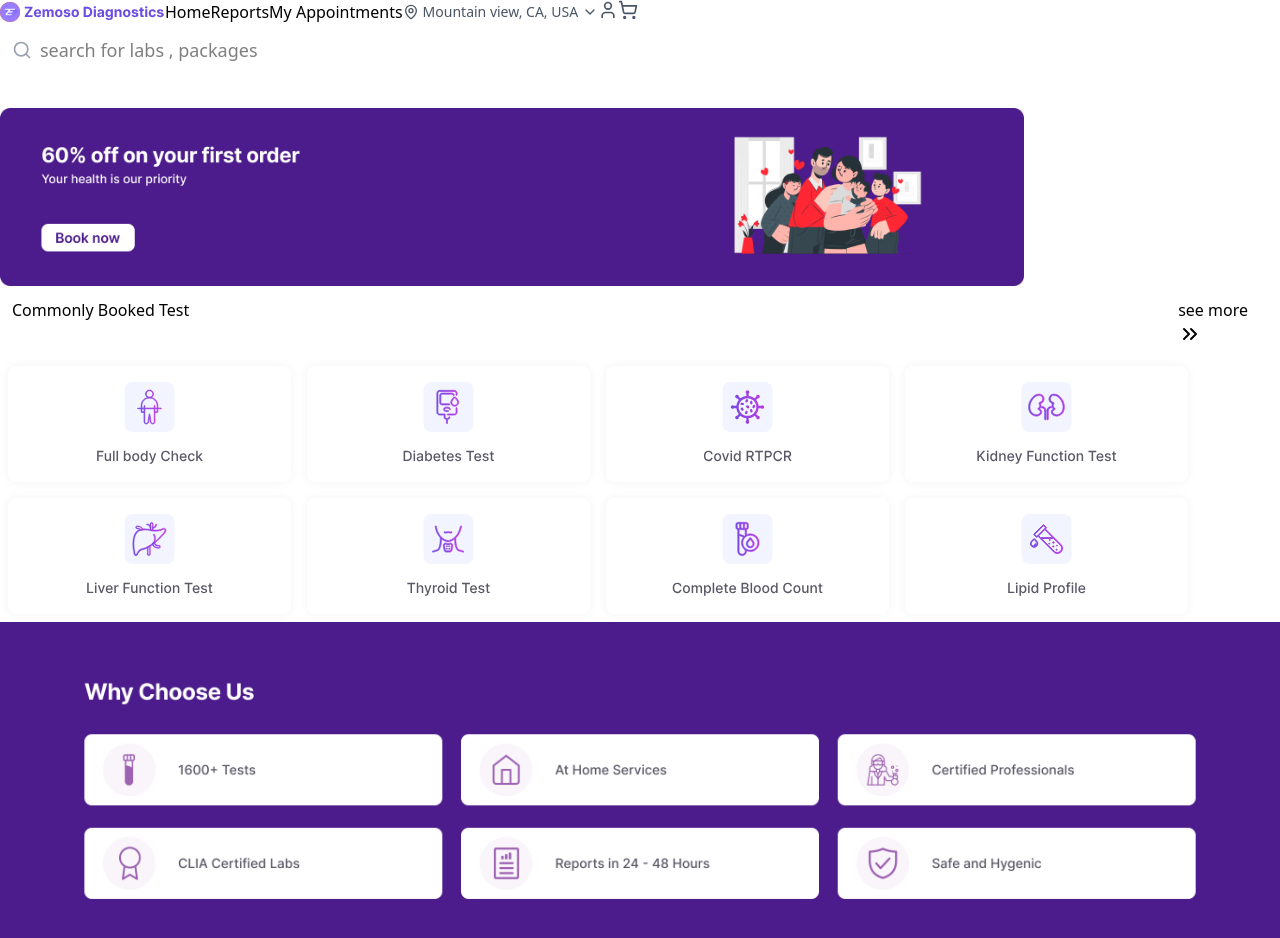
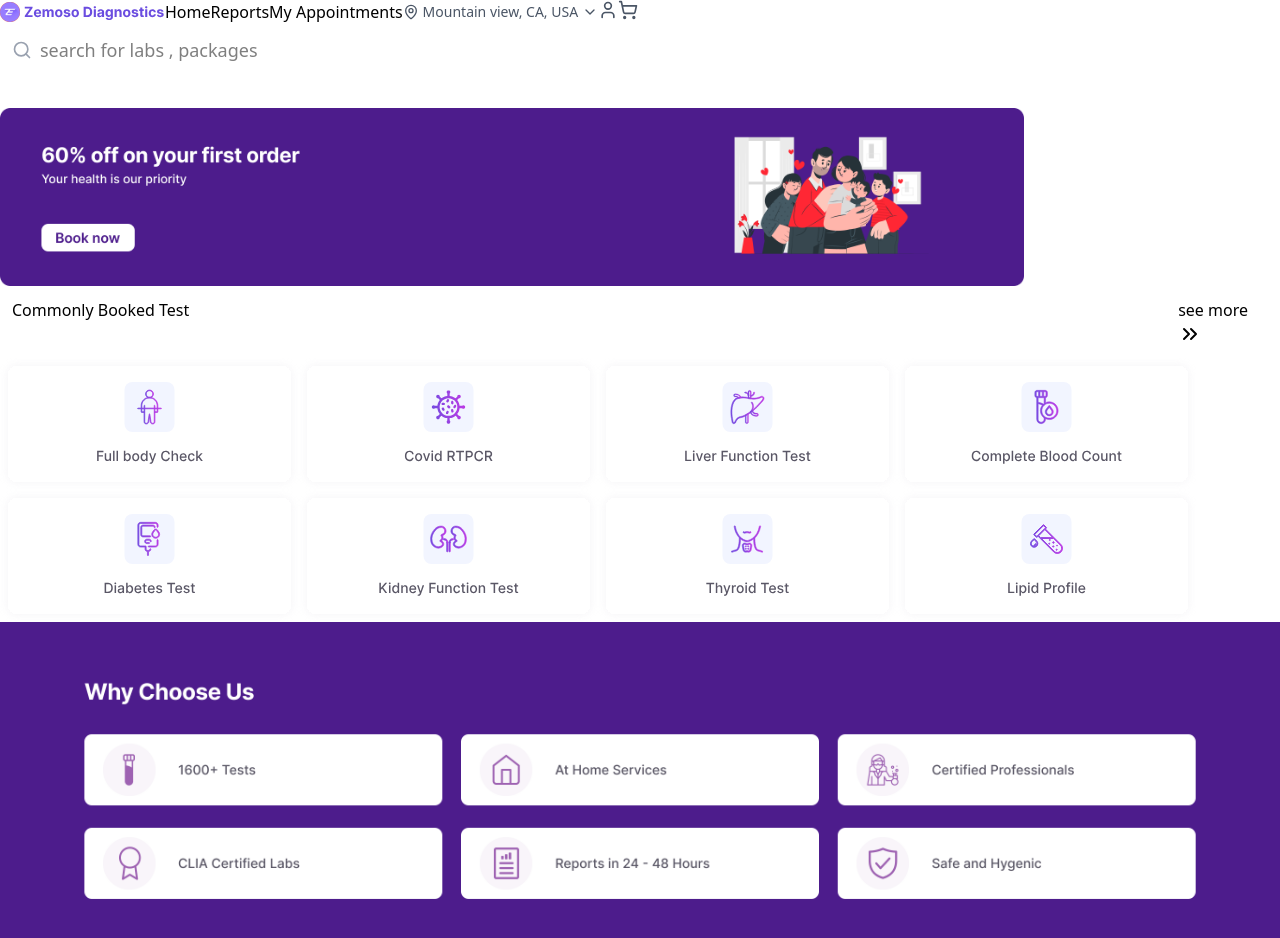
Before and after one commit to asrarali21/Quick-Diagnostics, a React (Vite) app: page / in a window 1280 px wide. Shown: the top 938 px of the page. Built offline with nearby package versions, Linux system fonts and the light colour scheme; data requests are answered from the project's data file.

Commit message:
added TestList

```diff
--- a/db.json
+++ b/db.json
@@ -3,42 +3,92 @@
     {
       "id": 1,
       "name": "Full Body Check",
-      "icon": "/TestIcons/test.svg"
+      "icon": "/TestIcons/test.svg",
+       "image" : "bodytest.png",
+      "price": 1299,
+      "description": "A complete health checkup that includes 42 tests to assess overall health.",
+      "testsIncluded": 42,
+      "reportTime": "24 Hrs"
     },
     {
       "id": 2,
-      "name": "Covid RTPCR",
-      "icon": "/TestIcons/test-1.svg"
+      "name": "Cardiac Risk Assessment",
+       "image" : "cardiac.png",
+      "price": 1299,
+      "description": "Cardiac health check including cholesterol, ECG, and BP tests.",
+      "testsIncluded": 42,
+      "reportTime": "24 Hrs"
     },
     {
       "id": 3,
-      "name": "Liver Function Test",
-      "icon": "/TestIcons/test-2.svg"
+      "name": "Stress Assessment",
+      "price": 1299,
+      "description": "Evaluate cortisol levels and other key stress indicators.",
+      "testsIncluded": 42,
+      "reportTime": "24 Hrs"
     },
     {
       "id": 4,
-      "name": "Complete Blood Count",
-      "icon": "/TestIcons/test-3.svg"
+      "name": "Covid RTPCR",
+      "icon": "/TestIcons/test-2.svg",
+      "price": 1299,
+      "description": "Evaluates the health of your liver using 12 essential parameters.",
+      "testsIncluded": 12,
+      "reportTime": "24 Hrs"
     },
     {
       "id": 5,
+      "name": "Liver Function Test",
+      "icon": "/TestIcons/test-4.svg",
+      "price": 1299,
+      "description": "Evaluates the health of your liver using 12 essential parameters.",
+      "testsIncluded": 12,
+      "reportTime": "24 Hrs"
+    },
+    {
+      "id": 6,
+      "name": "Complete Blood Count",
+      "icon": "/TestIcons/test-6.svg",
+      "price": 799,
+      "description": "Provides important information about the kinds and numbers of cells in the blood.",
+      "testsIncluded": 10,
+      "reportTime": "12 Hrs"
+    },
+    {
+      "id": 7,
       "name": "Diabetes Test",
-      "icon": "/TestIcons/test-4.svg"
-    },
-     {
-      "id": 6,
-      "name": "Kidney Function Test ",
-      "icon": "/TestIcons/test-5.svg"
-    },
-     {
-      "id": 7,
-      "name": "Thyroid Test",
-      "icon": "/TestIcons/test-6.svg"
+      "icon": "/TestIcons/test-1.svg",
+      "price": 899,
+      "description": "Includes blood glucose fasting, PP, and HbA1c tests.",
+      "testsIncluded": 5,
+      "reportTime": "12 Hrs"
     },
     {
       "id": 8,
-      "name": "Lipid Profile",
-      "icon": "/TestIcons/test-7.svg"
+      "name": "Kidney Function Test",
+      "icon": "/TestIcons/test-3.svg",
+      "price": 999,
+      "description": "Evaluates urea, creatinine, uric acid and more to check kidney health.",
+      "testsIncluded": 8,
+      "reportTime": "24 Hrs"
+    },
+    {
+      "id": 9,
+      "name": "Thyroid Test",
+      "icon": "/TestIcons/test-5.svg",
+      "price": 999,
+      "description": "Includes T3, T4, and TSH to assess thyroid function.",
+      "testsIncluded": 3,
+      "reportTime": "24 Hrs"
+    },
+        {
+      "id": 9,
+      "name": "Lipid Profile Test",
+      "icon": "/TestIcons/test-7.svg",
+      "price": 999,
+      "description": "Includes T3, T4, and TSH to assess thyroid function.",
+      "testsIncluded": 3,
+      "reportTime": "24 Hrs"
     }
   ]
 }
--- a/src/App.jsx
+++ b/src/App.jsx
@@ -6,6 +6,7 @@ import Search from './components/Search';
 import { useSetRecoilState } from 'recoil';
 import { apiDataState } from './apiState';
 import CommonlyBooked from './components/CommonlyBooked';
+import TestList from './components/TestList';
 
 function App() {
 
@@ -16,7 +17,7 @@ function App() {
         try {
               let response = await fetch("http://localhost:3001/tests")
           let data = await response.json()
-          console.log(data)
+
           setApiData(data)
 
         } catch (error) {
@@ -32,6 +33,7 @@ function App() {
      <Navbar/>
      <Search/>
      <CommonlyBooked/>
+     <TestList/>
     </>
   )
 }
--- a/src/components/CommonlyBooked.jsx
+++ b/src/components/CommonlyBooked.jsx
@@ -10,16 +10,13 @@ function CommonlyBooked() {
     <>
     <div className='flex justify-between m-3 pr-5'>
         <h1>Commonly Booked Test</h1>
-
         <span>see more<ChevronsRight/> </span>
 
     </div>
     <div className='flex flex-wrap '>
-
         {apidata.map((item , i )=>(
             <img className='cursor-pointer' src={item.icon} alt="" />
         ))}
-
         </div>
         <div>
             <img src={ChooseBanner} alt="" />
--- a/src/components/Search.jsx
+++ b/src/components/Search.jsx
@@ -18,7 +18,7 @@ function Search() {
           return true
         }
       })
-      console.log(filtereddata);
+
 
       setFilterData(filtereddata)
     }, [Searchquery,apiData])
--- /dev/null
+++ b/src/components/TestList.jsx
@@ -0,0 +1,21 @@
+import React from 'react'
+import { useRecoilState } from 'recoil'
+import { apiDataState } from '../apiState'
+
+function TestList() {
+    const TestData = useRecoilState(apiDataState)
+    console.log(TestData);
+
+  return (
+    <div>
+        {TestData.map((item , i )=>(
+            <div key={i}>
+            <img src={item.image} alt="" />
+            </div>
+        ))}
+
+    </div>
+  )
+}
+
+export default TestList
```
